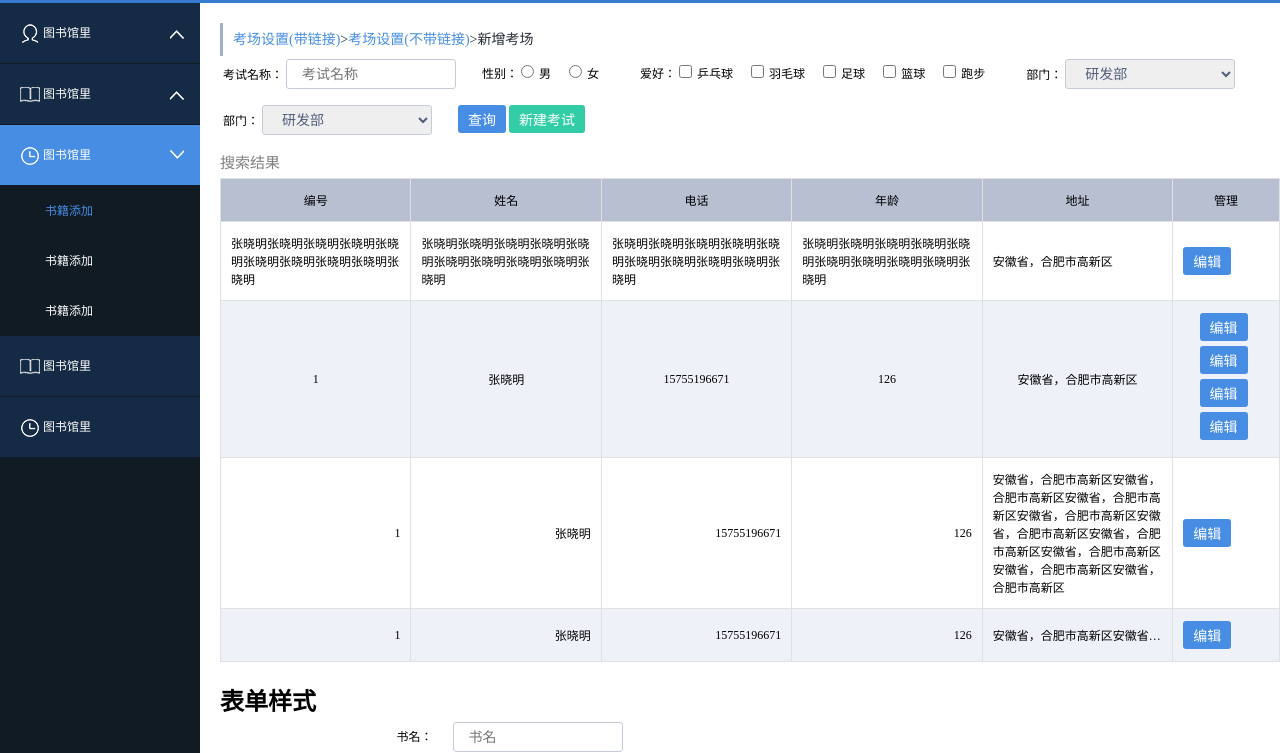
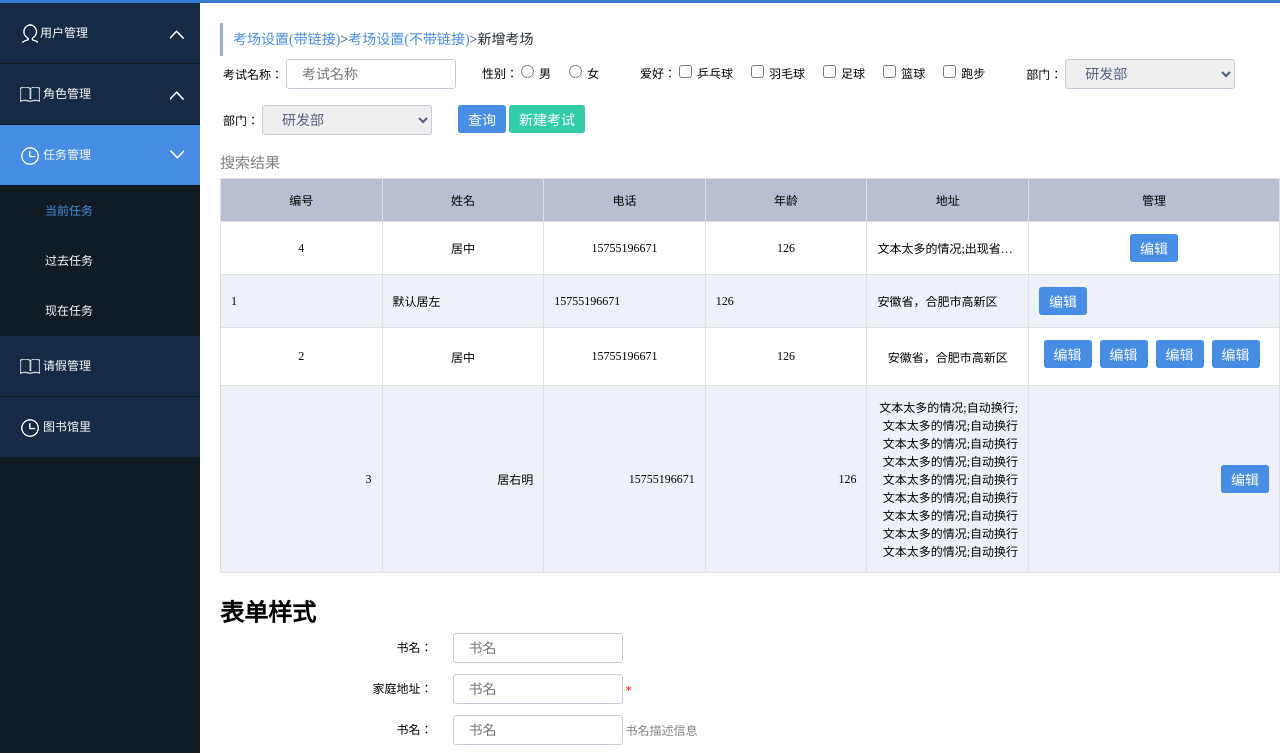
Before and after one commit to guoyansi/lazy, a plain HTML site: page face/4/index.html in a window 1280 px wide. Shown: the part 47-800 px from the top of the page. Drawn offline with Linux system fonts and the light colour scheme.

Commit message:
修改主页信息

```diff
--- a/face/4/index.html
+++ b/face/4/index.html
@@ -20,34 +20,28 @@
 		</div>
 		<ul class="ui-menu">
 			<li class="ui-menu-item">
-				<div class="ui-menu-item-title ui-menu-item-title-bj"><img class="base-vm" src="img/ui-menu1.png" /> 图书馆里</div>
-				<div class="ui-menu-item-text">书籍添加</div>
-				<div class="ui-menu-item-text">书籍添加</div>
-				<div class="ui-menu-item-text">书籍添加</div>
+				<div class="ui-menu-item-title ui-menu-item-title-bj"><img class="base-vm" src="img/ui-menu1.png" />用户管理</div>
+				<div class="ui-menu-item-text">添加用户</div>
+				<div class="ui-menu-item-text">删除用户</div>
+				<div class="ui-menu-item-text">修改用户</div>
 			</li>
 			<li class="ui-menu-item">
-				<div class="ui-menu-item-title ui-menu-item-title-bj"><img class="base-vm" src="img/ui-menu2.png" /> 图书馆里</div>
-				<div class="ui-menu-item-text">书籍添加</div>
-				<div class="ui-menu-item-text">书籍添加</div>
-				<div class="ui-menu-item-text">书籍添加</div>
+				<div class="ui-menu-item-title ui-menu-item-title-bj"><img class="base-vm" src="img/ui-menu2.png" /> 角色管理</div>
+				<div class="ui-menu-item-text">添加角色</div>
+				<div class="ui-menu-item-text">删除角色</div>
+				<div class="ui-menu-item-text">修改角色</div>
 			</li>
 			<li class="ui-menu-item ui-menu-item-active">
-				<div class="ui-menu-item-title ui-menu-item-title-bj"><img class="base-vm" src="img/ui-menu3.png" /> 图书馆里</div>
-				<div class="ui-menu-item-text ui-menu-item-text-active">书籍添加</div>
-				<div class="ui-menu-item-text">书籍添加</div>
-				<div class="ui-menu-item-text">书籍添加</div>
+				<div class="ui-menu-item-title ui-menu-item-title-bj"><img class="base-vm" src="img/ui-menu3.png" /> 任务管理</div>
+				<div class="ui-menu-item-text ui-menu-item-text-active">当前任务</div>
+				<div class="ui-menu-item-text">过去任务</div>
+				<div class="ui-menu-item-text">现在任务</div>
 			</li>
 			<li class="ui-menu-item">
-				<div class="ui-menu-item-title"><img class="base-vm" src="img/ui-menu2.png" /> 图书馆里</div>
-				<div class="ui-menu-item-text">书籍添加</div>
-				<div class="ui-menu-item-text">书籍添加</div>
-				<div class="ui-menu-item-text">书籍添加</div>
+				<div class="ui-menu-item-title"><img class="base-vm" src="img/ui-menu2.png" /> 请假管理</div>
 			</li>
 			<li class="ui-menu-item">
 				<div class="ui-menu-item-title"><img class="base-vm" src="img/ui-menu3.png" /> 图书馆里</div>
-				<div class="ui-menu-item-text">书籍添加</div>
-				<div class="ui-menu-item-text">书籍添加</div>
-				<div class="ui-menu-item-text">书籍添加</div>
 			</li>
 		</ul>
 			<div class="ui-page">
@@ -116,30 +110,38 @@
 						<caption class="ui-table-caption">搜索结果</caption>
 						<thead class="ui-table-thead">
 							<tr class="ui-table-center">
-								<td class="ui-table-td" style="width:16%;">编号</td>
-								<td class="ui-table-td" style="width:16%;">姓名</td>
-								<td class="ui-table-td" style="width:16%;">电话</td>
-								<td class="ui-table-td" style="width:16%;">年龄</td>
-								<td class="ui-table-td" style="width:16%;">地址</td>
-								<td class="ui-table-td">管理</td>
+								<td class="ui-table-td">编号</td>
+								<td class="ui-table-td">姓名</td>
+								<td class="ui-table-td">电话</td>
+								<td class="ui-table-td">年龄</td>
+								<td class="ui-table-td">地址</td>
+								<td class="ui-table-td" style="width: 230px;">管理</td>
 							</tr>
 						</thead>
 						<tbody class="ui-table-tbody">
+							<tr class="ui-table-tr ui-table-center">
+								<td class="ui-table-td">4</td>
+								<td class="ui-table-td">居中</td>
+								<td class="ui-table-td">15755196671</td>
+								<td class="ui-table-td">126</td>
+								<td class="ui-table-td base-eli" title="文本太多的情况;出现省略号;文本太多的情况;出现省略号;文本太多的情况;出现省略号;文本太多的情况;出现省略号;文本太多的情况;出现省略号;文本太多的情况;出现省略号;文本太多的情况;出现省略号;文本太多的情况;出现省略号;">文本太多的情况;出现省略号;文本太多的情况;出现省略号;文本太多的情况;出现省略号;文本太多的情况;出现省略号;文本太多的情况;出现省略号;文本太多的情况;出现省略号;文本太多的情况;出现省略号;文本太多的情况;出现省略号;文本太多的情况;出现省略号;</td>
+								<td class="ui-table-td"><input class="ui-btn ui-btn-blue" type="button" value="编辑" /></td>
+							</tr>
 							<tr class="ui-table-tr">
-							<td class="ui-table-td">张晓明张晓明张晓明张晓明张晓明张晓明张晓明张晓明张晓明张晓明</td>
-							<td class="ui-table-td">张晓明张晓明张晓明张晓明张晓明张晓明张晓明张晓明张晓明张晓明</td>
-							<td class="ui-table-td">张晓明张晓明张晓明张晓明张晓明张晓明张晓明张晓明张晓明张晓明</td>
-							<td class="ui-table-td">张晓明张晓明张晓明张晓明张晓明张晓明张晓明张晓明张晓明张晓明</td>
+								<td class="ui-table-td">1</td>
+								<td class="ui-table-td">默认居左</td>
+								<td class="ui-table-td">15755196671</td>
+								<td class="ui-table-td">126</td>
 								<td class="ui-table-td">安徽省，合肥市高新区</td>
 								<td class="ui-table-td"><input class="ui-btn ui-btn-blue" type="button" value="编辑" /></td>
 							</tr>
-						<tr class="ui-table-tr">
-							<td class="ui-table-td ui-table-center">1</td>
-							<td class="ui-table-td ui-table-center">张晓明</td>
-							<td class="ui-table-td ui-table-center">15755196671</td>
-							<td class="ui-table-td ui-table-center">126</td>
-							<td class="ui-table-td ui-table-center">安徽省，合肥市高新区</td>
-							<td class="ui-table-td ui-table-center">
+							<tr class="ui-table-tr ui-table-center">
+								<td class="ui-table-td">2</td>
+								<td class="ui-table-td">居中</td>
+								<td class="ui-table-td">15755196671</td>
+								<td class="ui-table-td">126</td>
+								<td class="ui-table-td">安徽省，合肥市高新区</td>
+								<td class="ui-table-td">
 									<input class="base-mr5 base-mb5 ui-btn ui-btn-blue" type="button" value="编辑" />
 									<input class="base-mr5 base-mb5 ui-btn ui-btn-blue" type="button" value="编辑" />
 									<input class="base-mr5 base-mb5 ui-btn ui-btn-blue" type="button" value="编辑" />
@@ -147,20 +149,12 @@
 								</td>
 							</tr>
 							<tr class="ui-table-tr">
-							<td class="ui-table-td ui-table-right">1</td>
-							<td class="ui-table-td ui-table-right">张晓明</td>
+								<td class="ui-table-td ui-table-right">3</td>
+								<td class="ui-table-td ui-table-right">居右明</td>
 								<td class="ui-table-td ui-table-right">15755196671</td>
 								<td class="ui-table-td ui-table-right">126</td>
-							<td class="ui-table-td ">安徽省，合肥市高新区安徽省，合肥市高新区安徽省，合肥市高新区安徽省，合肥市高新区安徽省，合肥市高新区安徽省，合肥市高新区安徽省，合肥市高新区安徽省，合肥市高新区安徽省，合肥市高新区</td>
-							<td class="ui-table-td ui-table-c"><input class="ui-btn ui-btn-blue" type="button" value="编辑" /></td>
-						</tr>
-						<tr class="ui-table-tr">
-							<td class="ui-table-td ui-table-right">1</td>
-							<td class="ui-table-td ui-table-right">张晓明</td>
-							<td class="ui-table-td ui-table-right">15755196671</td>
-							<td class="ui-table-td ui-table-right">126</td>
-							<td class="ui-table-td base-eli" title="安徽省，合肥市高新区安徽省，合肥市高新区安徽省，合肥市高新区安徽省，合肥市高新区安徽省，合肥市高新区安徽省，合肥市高新区安徽省，合肥市高新区安徽省，合肥市高新区安徽省，合肥市高新区">安徽省，合肥市高新区安徽省，合肥市高新区安徽省，合肥市高新区安徽省，合肥市高新区安徽省，合肥市高新区安徽省，合肥市高新区安徽省，合肥市高新区安徽省，合肥市高新区安徽省，合肥市高新区</td>
-							<td class="ui-table-td ui-table-c"><input class="ui-btn ui-btn-blue" type="button" value="编辑" /></td>
+								<td class="ui-table-td ui-table-right">文本太多的情况;自动换行;文本太多的情况;自动换行文本太多的情况;自动换行文本太多的情况;自动换行文本太多的情况;自动换行文本太多的情况;自动换行文本太多的情况;自动换行文本太多的情况;自动换行文本太多的情况;自动换行</td>
+								<td class="ui-table-td ui-table-right"><input class="ui-btn ui-btn-blue" type="button" value="编辑" /></td>
 							</tr>
 					</tbody>
 					</table>
@@ -236,7 +230,7 @@
 			</div>
 		</div>
 
-			<div style="width: 2000px;height: 50px; background-color: #CE8483;color: white;">
+			<div style="width: 2000px;height: 150px; background-color: #CE8483;color: white;">
 				<div style="width: 33%; background-color: #C1E2B3;;height: 100%;float: left;">将ui-page撑出滚动条</div>
 				<div style="width: 33%; background-color: black;height: 100%;float: left;">将ui-page撑出滚动条</div>
 				<div style="width: 33%; background-color: #C9E2B3;height: 100%;float: left;">将ui-page撑出滚动条</div>
```
Lines whose indentation alone changed are shown as unchanged.
